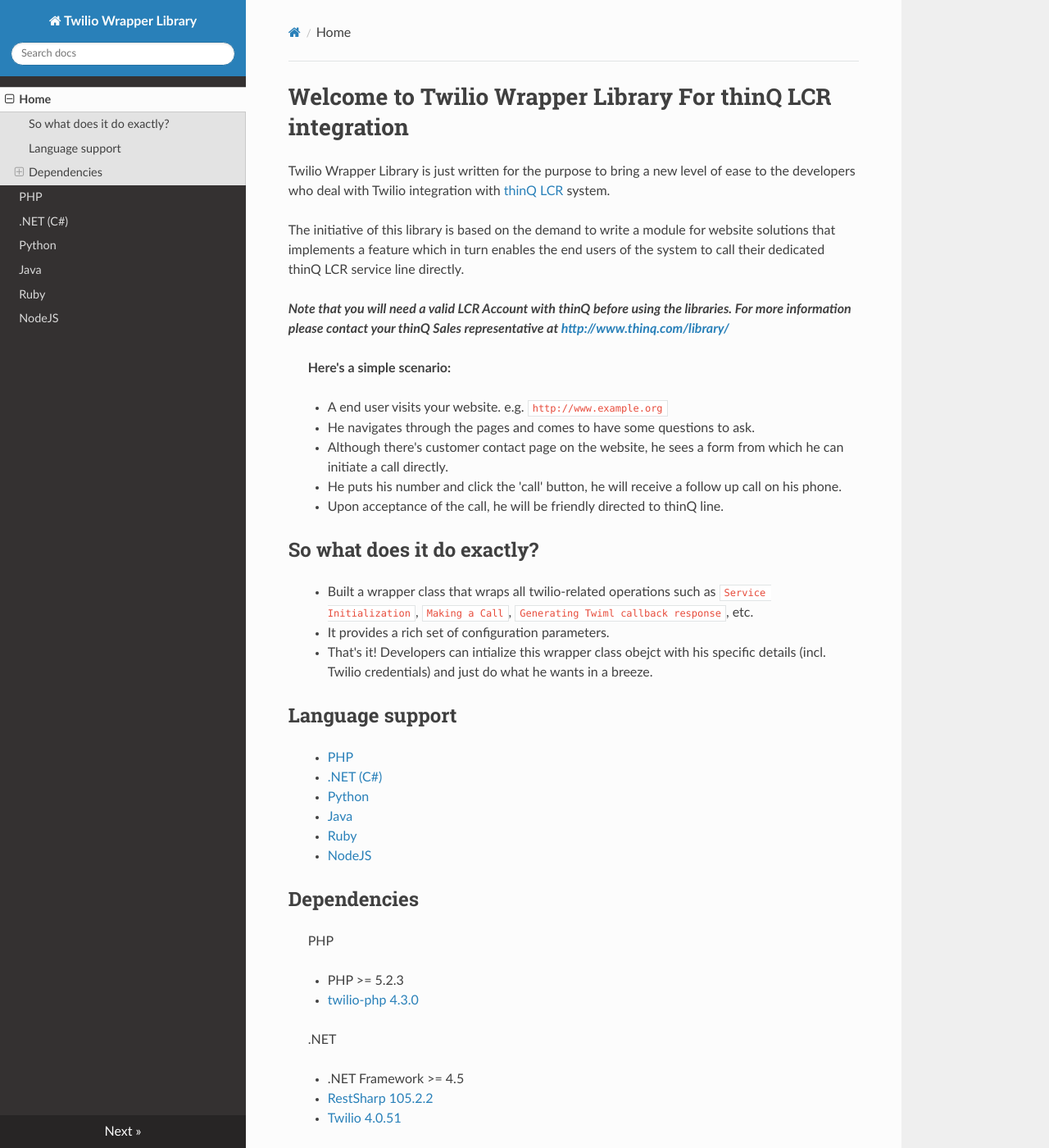
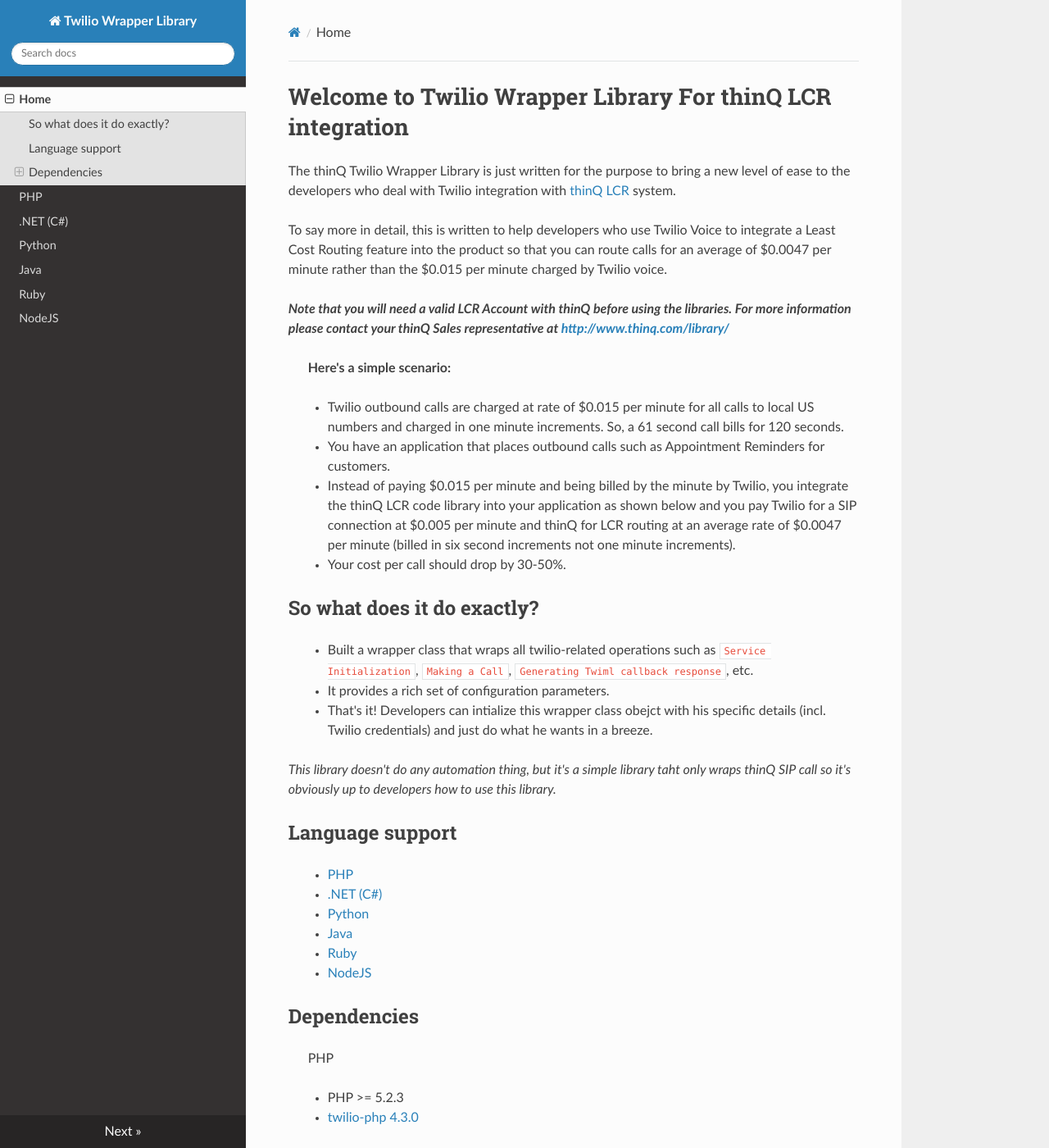
Before and after one commit to harouf/twilio-thinQLCR-doc, an MkDocs documentation site: the page built from docs/index.md, in a window 1280 px wide and 1400 px high. Shown: the whole window at 82% size. Built offline with MkDocs 1.6.1, drawn with Linux system fonts in a browser that asks for light colours; nearby versions of some CDN libraries; old or Windows-style settings are respelled for this version of MkDocs.

Commit message:
update documentation

```diff
--- a/docs/index.md
+++ b/docs/index.md
@@ -1,24 +1,25 @@
 # Welcome to Twilio Wrapper Library For thinQ LCR integration
 
-Twilio Wrapper Library is just written for the purpose to bring a new level of ease to the developers who deal with Twilio integration with [thinQ LCR](http://www.thinq.com/lcr/) system.
+The thinQ Twilio Wrapper Library is just written for the purpose to bring a new level of ease to the developers who deal with Twilio integration with [thinQ LCR](http://www.thinq.com/lcr/) system.
 
-The initiative of this library is based on the demand to write a module for website solutions that implements a feature which in turn enables the end users of the system to call their dedicated thinQ LCR service line directly.
+To say more in detail, this is written to help developers who use Twilio Voice to integrate a Least Cost Routing feature into the product so that you can route calls for an average of $0.0047 per minute rather than the $0.015 per minute charged by Twilio voice.
 
 *__Note that you will need a valid LCR Account with thinQ before using the libraries. For more information please contact your thinQ Sales representative at [http://www.thinq.com/library/](http://www.thinq.com/library/)__*
 
 > **Here's a simple scenario:**
 
-> - A end user visits your website. e.g. `http://www.example.org`
-> - He navigates through the pages and comes to have some questions to ask.
-> - Although there's customer contact page on the website, he sees a form from which he can initiate a call directly.
-> - He puts his number and click the 'call' button, he will receive a follow up call on his phone.
-> - Upon acceptance of the call, he will be friendly directed to thinQ line.
+> - Twilio outbound calls are charged at rate of $0.015 per minute for all calls to local US numbers and charged in one minute increments.  So, a 61 second call bills for 120 seconds.
+> - You have an application that places outbound calls such as Appointment Reminders for customers.
+> - Instead of paying $0.015 per minute and being billed by the minute by Twilio, you integrate the thinQ LCR code library into your application as shown below and you pay Twilio for a SIP connection at $0.005 per minute and thinQ for LCR routing at an average rate of $0.0047 per minute (billed in six second increments not one minute increments).
+> - Your cost per call should drop by 30-50%.
 
 ## So what does it do exactly?
 
 > - Built a wrapper class that wraps all twilio-related operations such as `Service Initialization`, `Making a Call`, `Generating Twiml callback response`, etc.
 > - It provides a rich set of configuration parameters.
 > - That's it! Developers can intialize this wrapper class obejct with his specific details (incl. Twilio credentials) and just do what he wants in a breeze.
+
+*This library doesn't do any automation thing, but it's a simple library taht only wraps thinQ SIP call so it's obviously up to developers how to use this library.*
 
 ## Language support
 > - [PHP](php.md)
```
